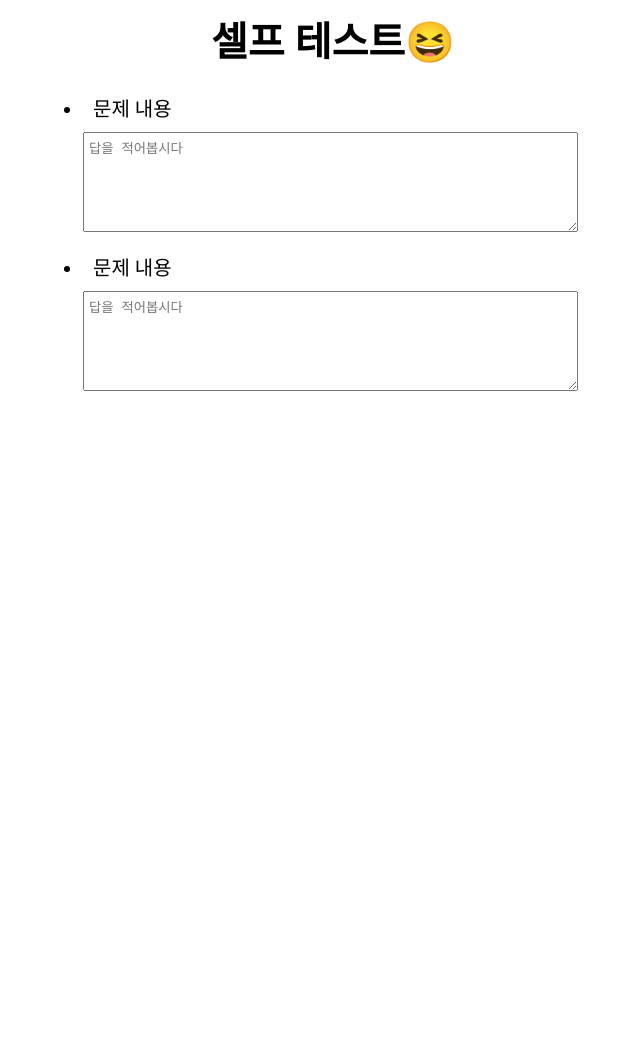
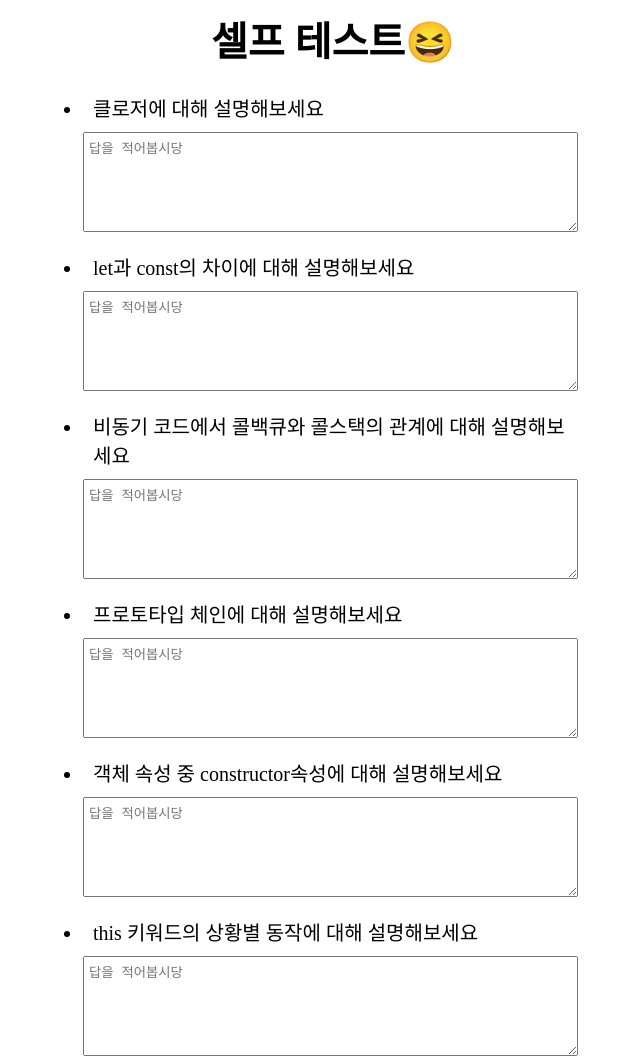
Before and after one commit to revlanc/codesquad, a plain HTML site: page 문제풀이/index.html in a window 1280 px wide. Shown: the top 1064 px of the page, without its empty margins (307-947 px from the left). Before the commit the page ends 800 px from the top, so only its background shows below. Drawn offline with Linux system fonts and the light colour scheme.

Commit message:
feat: data 받아와서 양식에 따라 화면에 표시해주는 기능 구현

```diff
--- /dev/null
+++ b/문제풀이/app.js
@@ -0,0 +1,5 @@
+import data from './data.js'
+import View from './view.js'
+
+const view = new View(data);
+view.display();
--- /dev/null
+++ b/문제풀이/data.js
@@ -0,0 +1,43 @@
+const data = [
+  {
+    id: 1,
+    subject: "클로저에 대해 설명해보세요"
+  },
+  {
+    id: 2,
+    subject: "let과 const의 차이에 대해 설명해보세요"
+  },
+  {
+    id: 3,
+    subject: "비동기 코드에서 콜백큐와 콜스택의 관계에 대해 설명해보세요"
+  },
+  {
+    id: 4,
+    subject: "프로토타입 체인에 대해 설명해보세요"
+  },
+  {
+    id: 5,
+    subject: "객체 속성 중 constructor속성에 대해 설명해보세요"
+  },
+  {
+    id: 6,
+    subject: "this 키워드의 상황별 동작에 대해 설명해보세요"
+  },
+  {
+    id: 7,
+    subject: "node.js에서 require를 통한 모듈관리 방법의 원리에 대해 설명해보세요"
+  },
+  {
+    id: 8,
+    subject: "bind는 무엇을 할 떄 쓰는것인지, 그리고 동작방식에 대해 설명해보세요"
+  },
+  {
+    id: 9,
+    subject: "destructuring 예시코드를 작성해보세요"
+  },
+  {
+    id: 10,
+    subject: "arrow function 과 일반 function의 차이에 대해 설명해보세요"
+  }
+]
+export default data
--- a/문제풀이/index.html
+++ b/문제풀이/index.html
@@ -12,16 +12,11 @@
       <h1>셀프 테스트😆</h1>
     </header>
     <main>
-      <ul>
-        <li>
-          <div>문제 내용</div>
-          <textarea name="txt" placeholder="답을 적어봅시다"></textarea>
-        </li>
-        <li>
-          <div>문제 내용</div>
-          <textarea name="txt" placeholder="답을 적어봅시다"></textarea>
-        </li>
-      </ul>
+      <form action="">
+        <ul></ul>
+        <button>채점😂</button>
+      </form>
     </main>
+    <script type="module" src="./app.js"></script>
   </body>
 </html>
--- /dev/null
+++ b/문제풀이/view.js
@@ -0,0 +1,18 @@
+class View {
+  constructor(data) {
+    this.data = data;
+  }
+  createDOM(data) {
+    let node = '';
+    for (let i of data) {
+      node += `<li><div>${i.subject}</div><textarea placeholder='답을 적어봅시당'></textarea></li>`;
+    }
+    return node;
+  }
+  display() {
+    const ul = document.querySelector('ul');
+    const dom = this.createDOM(this.data);
+    ul.insertAdjacentHTML('beforeend', dom);
+  }
+}
+export default View;
```
